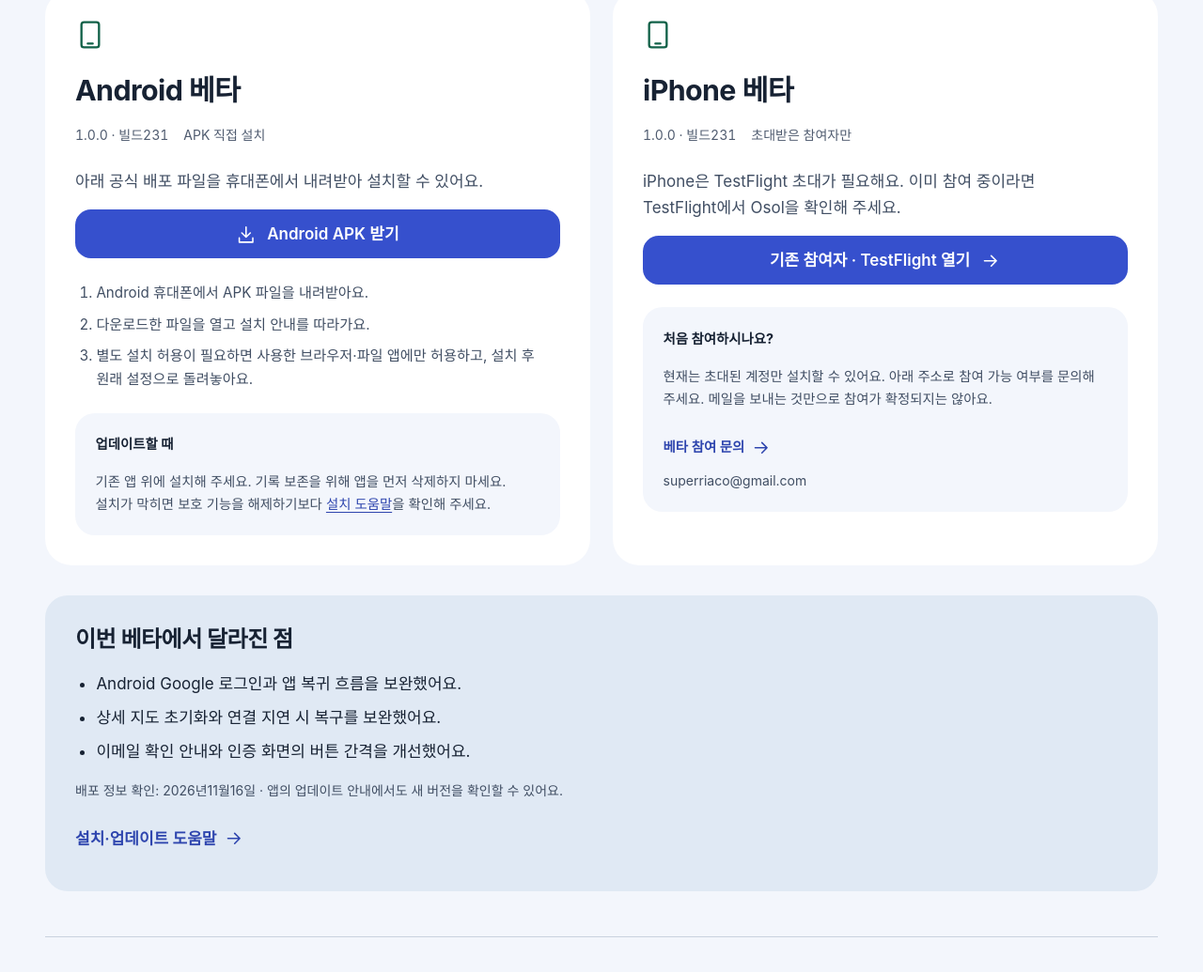
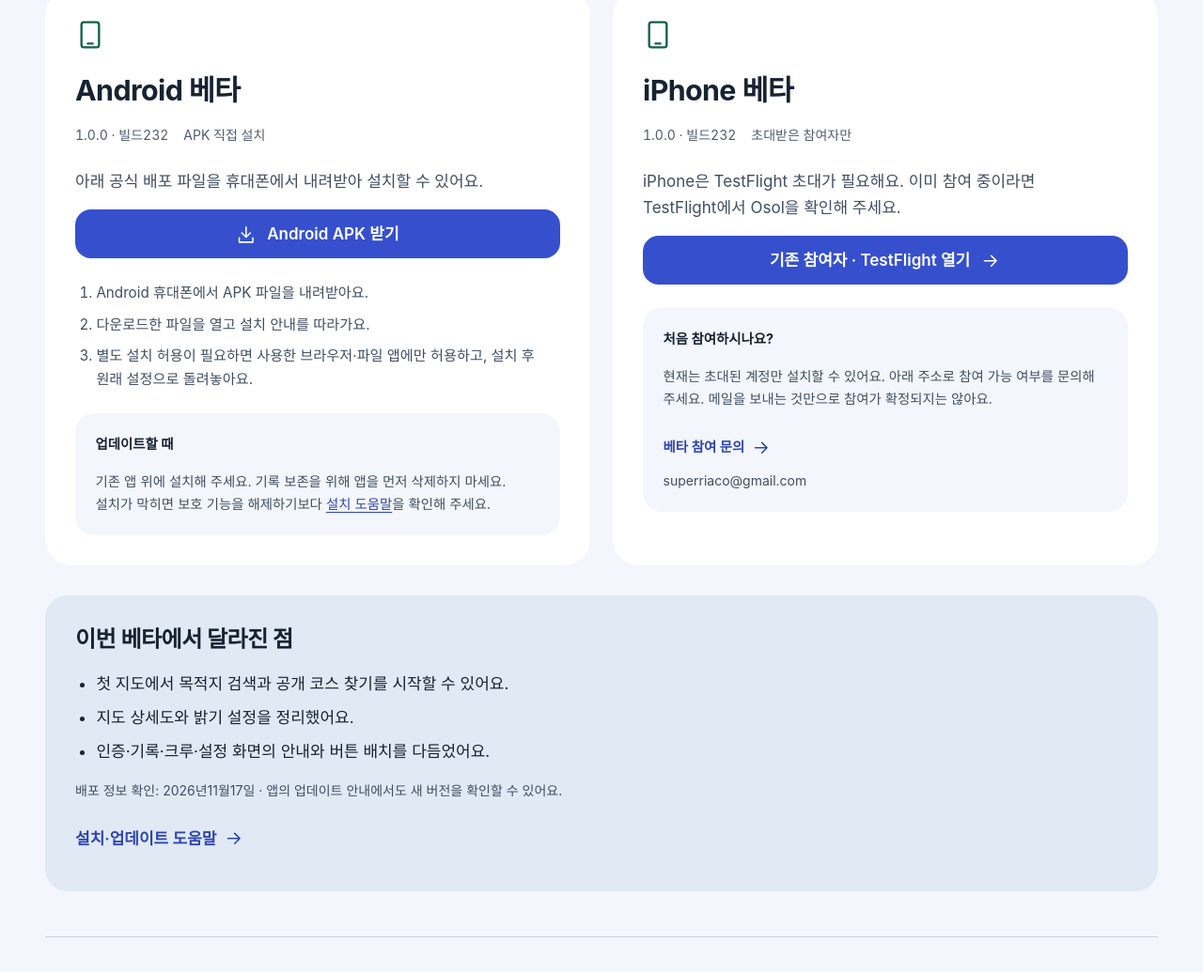
Before and after one commit to minestero00/osol-web, a website: page download.html in a window 1280 px wide. Shown: the part 480-1515 px from the top of the page at 94% size. Drawn offline with Linux system fonts and the light colour scheme.

Commit message:
chore(release): update installation page for beta 232 (#7)
* chore(release): prepare beta 232 download information

* test(release): expect the verified beta 232 APK target

```diff
--- a/download.html
+++ b/download.html
@@ -121,12 +121,12 @@
           </svg>
           <h2 id="android-title">Android 베타</h2>
           <div class="install-meta">
-            <span>1.0.0 · 빌드231</span><span>APK 직접 설치</span>
+            <span>1.0.0 · 빌드232</span><span>APK 직접 설치</span>
           </div>
           <p>아래 공식 배포 파일을 휴대폰에서 내려받아 설치할 수 있어요.</p>
           <a
             class="button"
-            href="https://api.minestero.com/app/releases/Osol-1.0.0-231.apk"
+            href="https://api.minestero.com/app/releases/Osol-1.0.0-232.apk"
             ><svg class="icon" viewBox="0 0 24 24" aria-hidden="true">
               <path d="M12 3v12m-5-5 5 5 5-5M4 16v5h16v-5" />
             </svg>
@@ -157,7 +157,7 @@
           </svg>
           <h2 id="ios-title">iPhone 베타</h2>
           <div class="install-meta">
-            <span>1.0.0 · 빌드231</span><span>초대받은 참여자만</span>
+            <span>1.0.0 · 빌드232</span><span>초대받은 참여자만</span>
           </div>
           <p>
             iPhone은 TestFlight 초대가 필요해요. 이미 참여 중이라면
@@ -194,12 +194,12 @@
       >
         <h2 id="release-title">이번 베타에서 달라진 점</h2>
         <ul>
-          <li>Android Google 로그인과 앱 복귀 흐름을 보완했어요.</li>
-          <li>상세 지도 초기화와 연결 지연 시 복구를 보완했어요.</li>
-          <li>이메일 확인 안내와 인증 화면의 버튼 간격을 개선했어요.</li>
+          <li>첫 지도에서 목적지 검색과 공개 코스 찾기를 시작할 수 있어요.</li>
+          <li>지도 상세도와 밝기 설정을 정리했어요.</li>
+          <li>인증·기록·크루·설정 화면의 안내와 버튼 배치를 다듬었어요.</li>
         </ul>
         <p class="small">
-          배포 정보 확인: 2026년11월16일 · 앱의 업데이트 안내에서도 새 버전을
+          배포 정보 확인: 2026년11월17일 · 앱의 업데이트 안내에서도 새 버전을
           확인할 수 있어요.
         </p>
         <a class="text-link" href="help.html#install"
```
Also changed, not shown: docs/ux-product-site.md (+2 -0 lines), tests/web.spec.cjs (+1 -1 lines).
